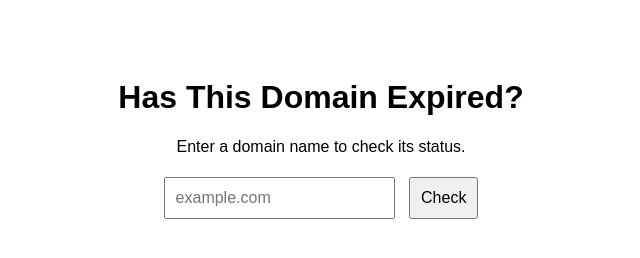
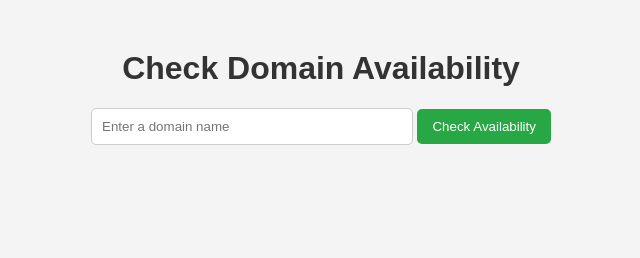
Before and after one commit to destroyevsky-afk/has-this-domain-expired, a plain HTML site: page index.html in a window 1280 px wide. Shown: the whole page, without its empty margins (319-959 px from the left). Drawn offline with Linux system fonts and the light colour scheme.

Commit message:
Update index.html

```diff
--- a/index.html
+++ b/index.html
@@ -3,25 +3,114 @@
 <head>
     <meta charset="UTF-8">
     <meta name="viewport" content="width=device-width, initial-scale=1.0">
-    <title>Has This Domain Expired?</title>
+    <title>Domain Availability Checker</title>
     <style>
-        body { font-family: Arial, sans-serif; text-align: center; padding: 50px; }
-        input, button { padding: 10px; font-size: 16px; margin: 5px; }
+        body {
+            font-family: Arial, sans-serif;
+            text-align: center;
+            margin: 50px;
+            background-color: #f4f4f4;
+        }
+
+        h1 {
+            color: #333;
+        }
+
+        input {
+            padding: 10px;
+            width: 300px;
+            border: 1px solid #ccc;
+            border-radius: 5px;
+        }
+
+        button {
+            padding: 10px 15px;
+            background-color: #28a745;
+            color: white;
+            border: none;
+            border-radius: 5px;
+            cursor: pointer;
+        }
+
+        button:hover {
+            background-color: #218838;
+        }
+
+        #result, #suggestions {
+            margin-top: 20px;
+            font-size: 18px;
+        }
+
+        ul {
+            list-style-type: none;
+            padding: 0;
+        }
+
+        li {
+            margin: 5px 0;
+        }
+
+        a {
+            color: #007bff;
+            text-decoration: none;
+        }
+
+        a:hover {
+            text-decoration: underline;
+        }
     </style>
 </head>
 <body>
-    <h1>Has This Domain Expired?</h1>
-    <p>Enter a domain name to check its status.</p>
-    <input type="text" id="domainInput" placeholder="example.com">
-    <button onclick="checkDomain()">Check</button>
-    <p id="result"></p>
+
+    <h1>Check Domain Availability</h1>
+
+    <input type="text" id="domainInput" placeholder="Enter a domain name">
+    <button onclick="checkDomain()">Check Availability</button>
+
+    <div id="result"></div>
+    <div id="suggestions"></div> <!-- ✅ AI-generated suggestions appear here -->
+
     <script>
         async function checkDomain() {
             let domain = document.getElementById("domainInput").value;
+            let resultDiv = document.getElementById("result");
+            let suggestionsDiv = document.getElementById("suggestions");
+
+            // Clear previous results
+            resultDiv.innerHTML = "";
+            suggestionsDiv.innerHTML = "";
+
+            if (!domain) {
+                resultDiv.innerHTML = "❌ Please enter a domain name.";
+                return;
+            }
+
+            try {
+                // Call the API
                 let response = await fetch(`https://domain-check-api.onrender.com/check?domain=${domain}`);
-        let result = await response.json();
-        document.getElementById("result").innerHTML = result.message;
+                let data = await response.json();
+
+                // Display the result message
+                resultDiv.innerHTML = data.message;
+
+                // Show alternative domain suggestions (if available)
+                if (data.alternatives && data.alternatives.length > 0) {
+                    let suggestionsHTML = "<h3>🔍 Alternative Domains:</h3><ul>";
+                    data.alternatives.forEach(suggestion => {
+                        suggestionsHTML += `<li><a href="https://${suggestion}" target="_blank">${suggestion}</a></li>`;
+                    });
+                    suggestionsHTML += "</ul>";
+                    suggestionsDiv.innerHTML = suggestionsHTML;
+                } else {
+                    suggestionsDiv.innerHTML = "";
+                }
+            } catch (error) {
+                console.error("Error fetching data:", error);
+                resultDiv.innerHTML = "⚠️ Error checking domain. Please try again later.";
+                suggestionsDiv.innerHTML = "";
+            }
         }
     </script>
+
 </body>
 </html>
```
Lines whose indentation alone changed are shown as unchanged.
